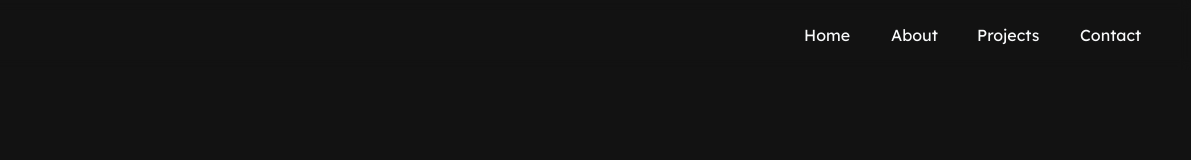
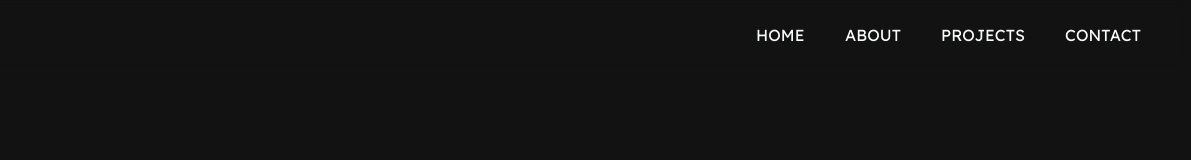
Before and after one commit to Hyderite/New-Portfolio, a plain HTML site: page index.html in a window 1280 px wide. Shown: the full height of the page, 89-1280 px from the left. Drawn offline with Linux system fonts and the light colour scheme; a web font is replaced by a local one.

Commit message:
changed letter spacing of navbar links

```diff
--- a/css/style.css
+++ b/css/style.css
@@ -67,6 +67,8 @@ nav ul li a {
     padding: 5px 10px;
     z-index: 3;
     will-change: transform;
+    text-transform: uppercase;
+    letter-spacing: 0.005rem;
 }
 
 nav div {
--- a/index.html
+++ b/index.html
@@ -29,10 +29,10 @@
                 </a>
                 <ul>
                     <div></div>
-                    <li><a href="/">Home</a></li>
-                    <li><a href="/about">About</a></li>
-                    <li><a href="/projects">Projects</a></li>
-                    <li><a href="/contact">Contact</a></li>
+                    <li><a href="/">home</a></li>
+                    <li><a href="/about">about</a></li>
+                    <li><a href="/projects">projects</a></li>
+                    <li><a href="/contact">contact</a></li>
                 </ul>
             </nav>
         </main>
```
